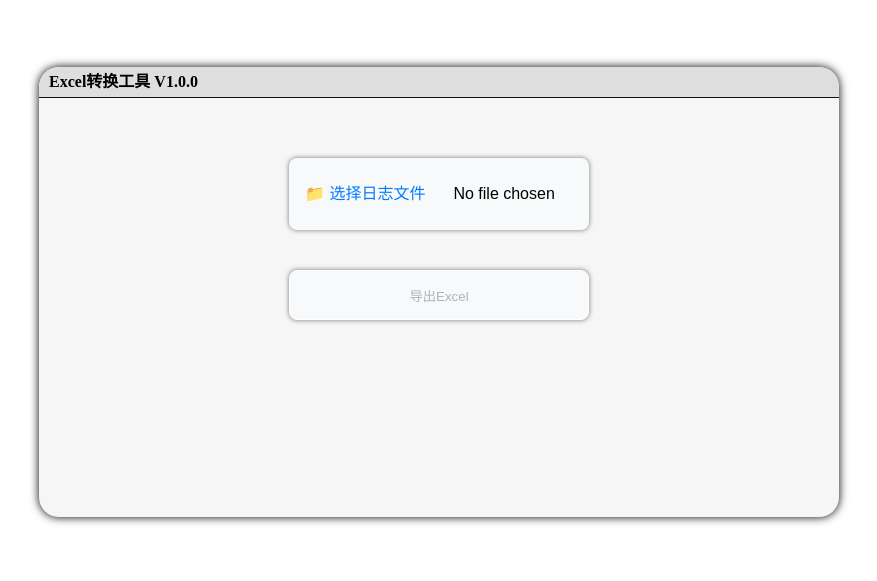
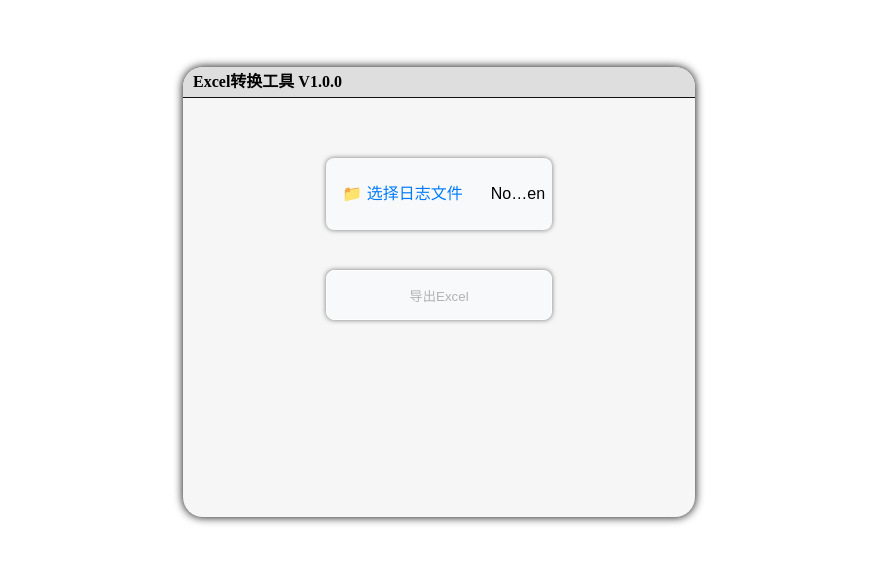
Before and after one commit to webYOYO/Tools, a plain HTML site: page index.html in a window 1280 px wide. Shown: the part 108-689 px from the top of the page, without its empty margins (201-1078 px from the left). Drawn offline with Linux system fonts and the light colour scheme.

Commit message:
自适应宽度调整

```diff
--- a/css/index.css
+++ b/css/index.css
@@ -8,7 +8,7 @@ html {
         position: absolute;
         top: 50%;
         left: 50%;
-        width: 800px;
+        width: 40%;
         height: 450px;
         /* border: 1px solid #ccc; */
         border-radius: 20px;
@@ -28,8 +28,13 @@ html {
     }
 
     #inner_box {
-        width: 800px;
-        height: calc(100% - 30px);
+        width: 100%;
+        height: calc(100% - 90px);
+        margin-top: 60px;
+    }
+
+    #export_excel {
+        width: 44%;
     }
 
     #progress_box {
@@ -58,18 +63,18 @@ html {
 
     #select_file {
         margin-bottom: 40px;
+        width: 44%;
     }
 
     #content {
         display: flex;
         flex-direction: column;
         align-items: center;
-        margin-top: 60px;
         margin-bottom: 60px;
     }
 
     button {
-        width: 300px;
+        width: 100%;
         height: 50px;
         border: 1px solid #fff;
         border-radius: 8px;
@@ -122,7 +127,7 @@ html {
 
     #fileInput {
         /* 设置显示尺寸 */
-        width: 300px;
+        width: 100%;
         height: 50px;
 
         /* 调整内边距 */
```
